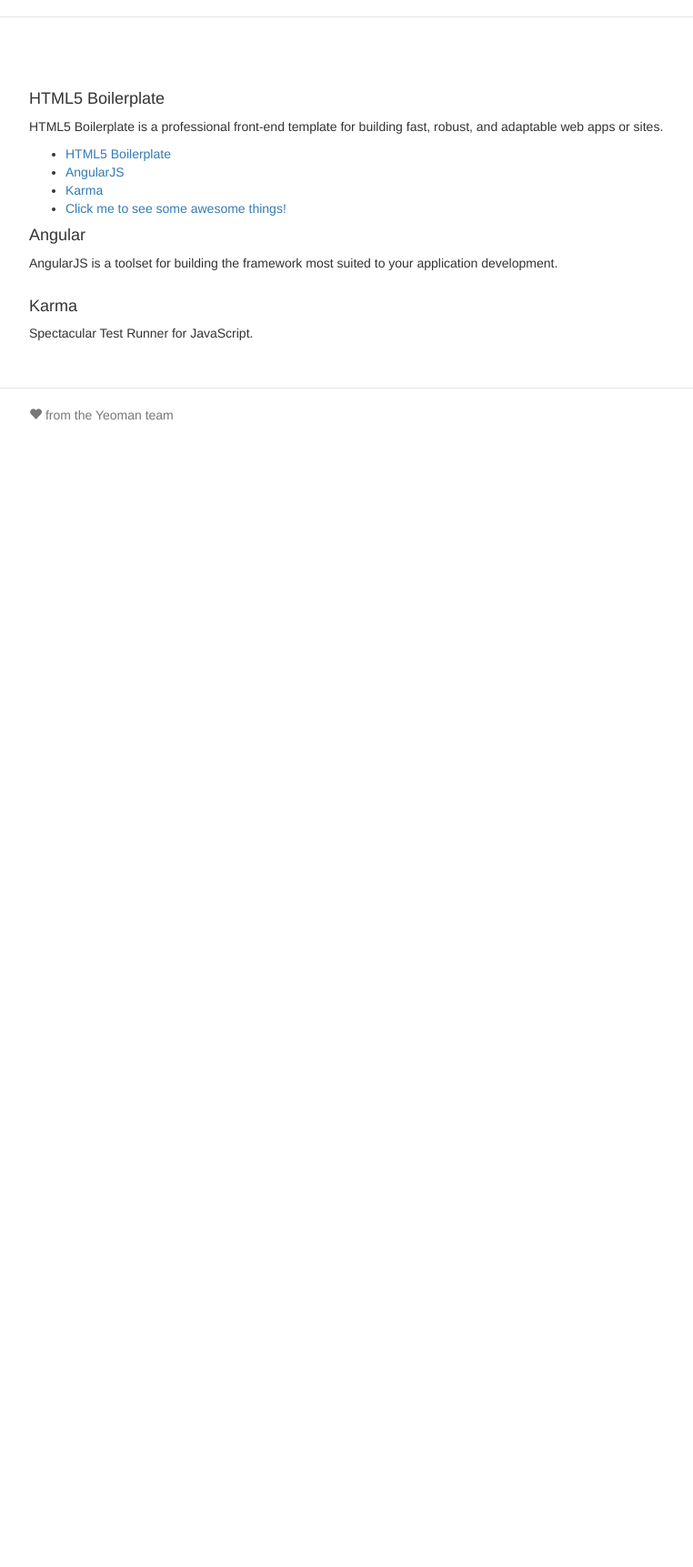
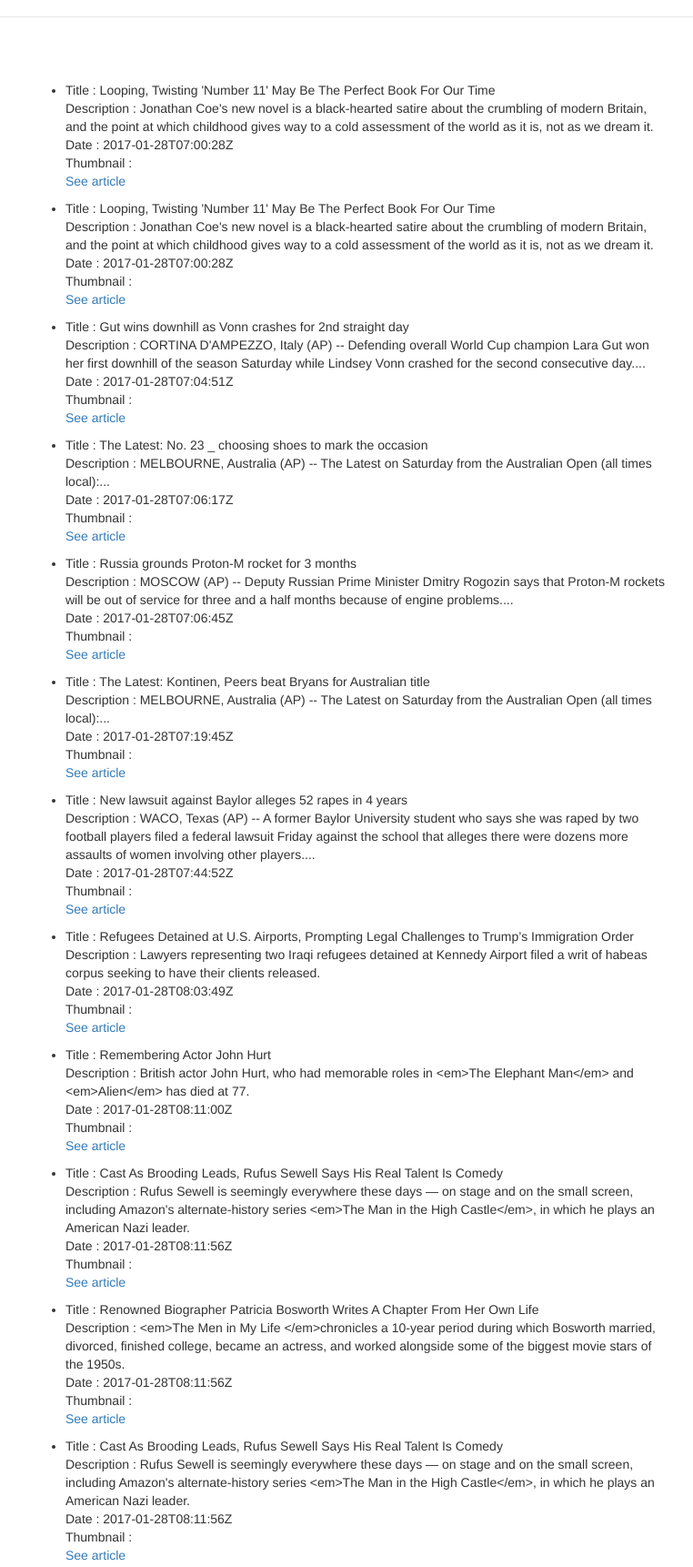
Before and after one commit to RemiTonyHarold/WebApp, a website: page app/index.html in a window 1280 px wide. Shown: the part 54-1776 px from the top of the page at 91% size, without its empty margins (258-1020 px from the left). Before the commit the page ends 800 px from the top, so only its background shows below. Drawn offline with nearby package versions, Linux system fonts and the light colour scheme; some packages are replaced by stand-ins of ours; files that its build step writes are made by us from their sources; no server answers; a script that the page names is missing.

Commit message:
mise en place base

```diff
--- a/app/index.html
+++ b/app/index.html
@@ -33,16 +33,7 @@
               <span class="icon-bar"></span>
             </button>
 
-            <a class="navbar-brand" href="#/">appWeb</a>
-          </div>
-
-          <div class="collapse navbar-collapse" id="js-navbar-collapse">
-
-            <ul class="nav navbar-nav">
-              <li class="active"><a href="#/">Home</a></li>
-              <li><a ng-href="#/about">About</a></li>
-              <li><a ng-href="#/">Contact</a></li>
-            </ul>
+            <a class="navbar-brand" href="#/">RSS Feed Aggregator</a>
           </div>
         </div>
       </div>
@@ -52,11 +43,6 @@
     <div ng-view=""></div>
     </div>
 
-    <div class="footer">
-      <div class="container">
-        <p><span class="glyphicon glyphicon-heart"></span> from the Yeoman team</p>
-      </div>
-    </div>
 
 
     <!-- Google Analytics: change UA-XXXXX-X to be your site's ID -->
--- a/app/scripts/controllers/main.js
+++ b/app/scripts/controllers/main.js
@@ -25,10 +25,259 @@
       console.log("error");
       console.log(response);
     });
-    $scope.awesomeThings = [
-      'HTML5 Boilerplate',
-      'AngularJS',
-      'Karma'
+    $scope.newses = [
+      {
+        "id": "7cb354de-0585-4d03-ba6a-dd6e4dc295e5",
+        "sourceId": "587f381618c343f665d038ed",
+        "categoryId": "587f381618c343f665d038d0",
+        "title": "Looping, Twisting 'Number 11' May Be The Perfect Book For Our Time",
+        "pubDate": "2017-01-28T07:00:28Z",
+        "description": "Jonathan Coe's new novel is a black-hearted satire about the crumbling of modern Britain, and the point at which childhood gives way to a cold assessment of the world as it is, not as we dream it.",
+        "link": "http://www.npr.org/2017/01/28/510816961/looping-twisting-number-11-may-be-the-perfect-book-for-our-time?utm_medium=RSS&utm_campaign=artslife",
+        "guid": "http://www.npr.org/2017/01/28/510816961/looping-twisting-number-11-may-be-the-perfect-book-for-our-time?utm_medium=RSS&utm_campaign=artslife",
+        "creator": "Jason Sheehan",
+        "thumbnail": null
+      },
+      {
+        "id": "ee6c460d-b2cb-42f6-98d6-6a31c0a9a500",
+        "sourceId": "587f381618c343f665d038e9",
+        "categoryId": "587f381618c343f665d038d5",
+        "title": "Looping, Twisting 'Number 11' May Be The Perfect Book For Our Time",
+        "pubDate": "2017-01-28T07:00:28Z",
+        "description": "Jonathan Coe's new novel is a black-hearted satire about the crumbling of modern Britain, and the point at which childhood gives way to a cold assessment of the world as it is, not as we dream it.",
+        "link": "http://www.npr.org/2017/01/28/510816961/looping-twisting-number-11-may-be-the-perfect-book-for-our-time?utm_medium=RSS&utm_campaign=artslife",
+        "guid": "http://www.npr.org/2017/01/28/510816961/looping-twisting-number-11-may-be-the-perfect-book-for-our-time?utm_medium=RSS&utm_campaign=artslife",
+        "creator": "Jason Sheehan",
+        "thumbnail": null
+      },
+      {
+        "id": "4d8b5651-e6ff-4a7c-aba7-9cfb4d8105ff",
+        "sourceId": "587f381618c343f665d038e5",
+        "categoryId": "587f381618c343f665d038d4",
+        "title": "Gut wins downhill as Vonn crashes for 2nd straight day",
+        "pubDate": "2017-01-28T07:04:51Z",
+        "description": "CORTINA D'AMPEZZO, Italy        (AP) -- Defending overall World Cup champion Lara Gut won her first downhill of the season Saturday while Lindsey Vonn crashed for the second consecutive day....",
+        "link": "http://hosted.ap.org/dynamic/stories/S/SKI_WCUP_WOMENS_DOWNHILL?SITE=VABRM&SECTION=HOME&TEMPLATE=DEFAULT",
+        "guid": "http://hosted.ap.org/dynamic/stories/S/SKI_WCUP_WOMENS_DOWNHILL?SITE=VABRM&SECTION=HOME&TEMPLATE=DEFAULT",
+        "creator": "",
+        "thumbnail": null
+      },
+      {
+        "id": "9ba16748-f04a-4817-ab59-f634aab5a0f7",
+        "sourceId": "587f381618c343f665d038e5",
+        "categoryId": "587f381618c343f665d038d4",
+        "title": "The Latest: No. 23 _ choosing shoes to mark the occasion",
+        "pubDate": "2017-01-28T07:06:17Z",
+        "description": "MELBOURNE, Australia        (AP) -- The Latest on Saturday from the Australian Open (all times local):...",
+        "link": "http://hosted.ap.org/dynamic/stories/T/TEN_AUSTRALIAN_OPEN_THE_LATEST_ASOL-?SITE=VABRM&SECTION=HOME&TEMPLATE=DEFAULT",
+        "guid": "http://hosted.ap.org/dynamic/stories/T/TEN_AUSTRALIAN_OPEN_THE_LATEST_ASOL-?SITE=VABRM&SECTION=HOME&TEMPLATE=DEFAULT",
+        "creator": "",
+        "thumbnail": null
+      },
+      {
+        "id": "1f1910f9-3de9-4e09-b1f0-05a6a5ae0eb3",
+        "sourceId": "587f381618c343f665d038d7",
+        "categoryId": "587f381618c343f665d038d2",
+        "title": "Russia grounds Proton-M rocket for 3 months",
+        "pubDate": "2017-01-28T07:06:45Z",
+        "description": "MOSCOW        (AP) -- Deputy Russian Prime Minister Dmitry Rogozin says that Proton-M rockets will be out of service for three and a half months because of engine problems....",
+        "link": "http://hosted.ap.org/dynamic/stories/E/EU_RUSSIA_SPACE?SITE=OHLIM&SECTION=HOME&TEMPLATE=DEFAULT",
+        "guid": "http://hosted.ap.org/dynamic/stories/E/EU_RUSSIA_SPACE?SITE=OHLIM&SECTION=HOME&TEMPLATE=DEFAULT",
+        "creator": "",
+        "thumbnail": null
+      },
+      {
+        "id": "3a519a46-bf18-40a9-83d8-4f771b7328bf",
+        "sourceId": "587f381618c343f665d038e5",
+        "categoryId": "587f381618c343f665d038d4",
+        "title": "The Latest: Kontinen, Peers beat Bryans for Australian title",
+        "pubDate": "2017-01-28T07:19:45Z",
+        "description": "MELBOURNE, Australia        (AP) -- The Latest on Saturday from the Australian Open (all times local):...",
+        "link": "http://hosted.ap.org/dynamic/stories/T/TEN_AUSTRALIAN_OPEN_THE_LATEST?SITE=VABRM&SECTION=HOME&TEMPLATE=DEFAULT",
+        "guid": "http://hosted.ap.org/dynamic/stories/T/TEN_AUSTRALIAN_OPEN_THE_LATEST?SITE=VABRM&SECTION=HOME&TEMPLATE=DEFAULT",
+        "creator": "",
+        "thumbnail": null
+      },
+      {
+        "id": "7dfd2756-4717-4b45-9425-915ddbddaaa4",
+        "sourceId": "587f381618c343f665d038e5",
+        "categoryId": "587f381618c343f665d038d4",
+        "title": "New lawsuit against Baylor alleges 52 rapes in 4 years",
+        "pubDate": "2017-01-28T07:44:52Z",
+        "description": "WACO, Texas        (AP) -- A former Baylor University student who says she was raped by two football players filed a federal lawsuit Friday against the school that alleges there were dozens more assaults of women involving other players....",
+        "link": "http://hosted.ap.org/dynamic/stories/U/US_BAYLOR_SEXUAL_ASSAULT_INVESTIGATION_TXOL-?SITE=VABRM&SECTION=HOME&TEMPLATE=DEFAULT",
+        "guid": "http://hosted.ap.org/dynamic/stories/U/US_BAYLOR_SEXUAL_ASSAULT_INVESTIGATION_TXOL-?SITE=VABRM&SECTION=HOME&TEMPLATE=DEFAULT",
+        "creator": "",
+        "thumbnail": null
+      },
+      {
+        "id": "fbc1628e-bd8e-48c6-bd29-ae2b60ec68a9",
+        "sourceId": "587f381618c343f665d038ee",
+        "categoryId": "587f381618c343f665d038d0",
+        "title": "Refugees Detained at U.S. Airports, Prompting Legal Challenges to Trump’s Immigration Order",
+        "pubDate": "2017-01-28T08:03:49Z",
+        "description": "Lawyers representing two Iraqi refugees detained at Kennedy Airport filed a writ of habeas corpus seeking to have their clients released.",
+        "link": "http://www.nytimes.com/2017/01/28/us/refugees-detained-at-us-airports-prompting-legal-challenges-to-trumps-immigration-order.html?partner=rss&emc=rss",
+        "guid": "http://www.nytimes.com/2017/01/28/us/refugees-detained-at-us-airports-prompting-legal-challenges-to-trumps-immigration-order.html",
+        "creator": "NICHOLAS KULISH and MANNY FERNANDEZ",
+        "thumbnail": null
+      },
+      {
+        "id": "4cf1cef7-5c80-42eb-a64b-1909f2b669d0",
+        "sourceId": "587f381618c343f665d038ec",
+        "categoryId": "587f381618c343f665d038d5",
+        "title": "Remembering Actor John Hurt",
+        "pubDate": "2017-01-28T08:11:00Z",
+        "description": "British actor John Hurt, who had memorable roles in <em>The Elephant Man</em> and <em>Alien</em> has died at 77.",
+        "link": "http://www.npr.org/2017/01/28/512139851/remembering-actor-john-hurt?utm_medium=RSS&utm_campaign=movies",
+        "guid": "http://www.npr.org/2017/01/28/512139851/remembering-actor-john-hurt?utm_medium=RSS&utm_campaign=movies",
+        "creator": "Scott Simon",
+        "thumbnail": null
+      },
+      {
+        "id": "4311b844-a0b2-43c1-9e8a-3a1dd309b28f",
+        "sourceId": "587f381618c343f665d038ed",
+        "categoryId": "587f381618c343f665d038d0",
+        "title": "Cast As Brooding Leads, Rufus Sewell Says His Real Talent Is Comedy",
+        "pubDate": "2017-01-28T08:11:56Z",
+        "description": "Rufus Sewell is seemingly everywhere these days — on stage and on the small screen, including Amazon's alternate-history series <em>The Man in the High Castle</em>, in which he plays an American Nazi leader.",
+        "link": "http://www.npr.org/2017/01/28/511886261/cast-as-brooding-leads-rufus-sewell-says-his-real-talent-is-comedy?utm_medium=RSS&utm_campaign=artslife",
+        "guid": "http://www.npr.org/2017/01/28/511886261/cast-as-brooding-leads-rufus-sewell-says-his-real-talent-is-comedy?utm_medium=RSS&utm_campaign=artslife",
+        "creator": "NPR Staff",
+        "thumbnail": null
+      },
+      {
+        "id": "619334be-9f44-4232-909e-be62c00bdea6",
+        "sourceId": "587f381618c343f665d038ed",
+        "categoryId": "587f381618c343f665d038d0",
+        "title": "Renowned Biographer Patricia Bosworth Writes A Chapter From Her Own Life",
+        "pubDate": "2017-01-28T08:11:56Z",
+        "description": "<em>The Men in My Life </em>chronicles a 10-year period during which Bosworth married, divorced, finished college, became an actress, and worked alongside some of the biggest movie stars of the 1950s.",
+        "link": "http://www.npr.org/2017/01/28/511863277/renowned-biographer-patricia-bosworth-writes-a-chapter-from-her-own-life?utm_medium=RSS&utm_campaign=artslife",
+        "guid": "http://www.npr.org/2017/01/28/511863277/renowned-biographer-patricia-bosworth-writes-a-chapter-from-her-own-life?utm_medium=RSS&utm_campaign=artslife",
+        "creator": "NPR Staff",
+        "thumbnail": null
+      },
+      {
+        "id": "cb6dffe1-d229-490a-b003-90453746dd95",
+        "sourceId": "587f381618c343f665d038e9",
+        "categoryId": "587f381618c343f665d038d5",
+        "title": "Cast As Brooding Leads, Rufus Sewell Says His Real Talent Is Comedy",
+        "pubDate": "2017-01-28T08:11:56Z",
+        "description": "Rufus Sewell is seemingly everywhere these days — on stage and on the small screen, including Amazon's alternate-history series <em>The Man in the High Castle</em>, in which he plays an American Nazi leader.",
+        "link": "http://www.npr.org/2017/01/28/511886261/cast-as-brooding-leads-rufus-sewell-says-his-real-talent-is-comedy?utm_medium=RSS&utm_campaign=artslife",
+        "guid": "http://www.npr.org/2017/01/28/511886261/cast-as-brooding-leads-rufus-sewell-says-his-real-talent-is-comedy?utm_medium=RSS&utm_campaign=artslife",
+        "creator": "NPR Staff",
+        "thumbnail": null
+      },
+      {
+        "id": "bf0fd50c-eb04-49ba-875f-1b94f55f1b6c",
+        "sourceId": "587f381618c343f665d038e9",
+        "categoryId": "587f381618c343f665d038d5",
+        "title": "Renowned Biographer Patricia Bosworth Writes A Chapter From Her Own Life",
+        "pubDate": "2017-01-28T08:11:56Z",
+        "description": "<em>The Men in My Life </em>chronicles a 10-year period during which Bosworth married, divorced, finished college, became an actress, and worked alongside some of the biggest movie stars of the 1950s.",
+        "link": "http://www.npr.org/2017/01/28/511863277/renowned-biographer-patricia-bosworth-writes-a-chapter-from-her-own-life?utm_medium=RSS&utm_campaign=artslife",
+        "guid": "http://www.npr.org/2017/01/28/511863277/renowned-biographer-patricia-bosworth-writes-a-chapter-from-her-own-life?utm_medium=RSS&utm_campaign=artslife",
+        "creator": "NPR Staff",
+        "thumbnail": null
+      },
+      {
+        "id": "5c25cce4-cd0c-474e-821a-6781cc53f9d6",
+        "sourceId": "587f381618c343f665d038ec",
+        "categoryId": "587f381618c343f665d038d5",
+        "title": "Taking 'Death Of A Salesman' To Tehran",
+        "pubDate": "2017-01-28T08:11:56Z",
+        "description": "<em>The Salesman</em> is the latest work by celebrated Iranian filmmaker Asghar Farhadi. Based on Arthur Miller's <em>Death of a Salesman</em>, the film explores the life of a young couple in Tehran.",
+        "link": "http://www.npr.org/2017/01/28/512129975/taking-death-of-a-salesman-to-tehran?utm_medium=RSS&utm_campaign=movies",
+        "guid": "http://www.npr.org/2017/01/28/512129975/taking-death-of-a-salesman-to-tehran?utm_medium=RSS&utm_campaign=movies",
+        "creator": "Howie Movshovitz",
+        "thumbnail": null
+      },
+      {
+        "id": "05a0ba23-0e24-44fc-8e69-3c6c9585872d",
+        "sourceId": "587f381618c343f665d038ec",
+        "categoryId": "587f381618c343f665d038d5",
+        "title": "Oscar Nominees And Diversity",
+        "pubDate": "2017-01-28T08:11:56Z",
+        "description": "NPR's Scott Simon talks to film critic Bobby Rivers about this year's Oscar nominees. Rivers was one of the vocal critics about last year's lack of racial diversity among contenders.",
+        "link": "http://www.npr.org/2017/01/28/512129961/oscar-nominees-and-diversity?utm_medium=RSS&utm_campaign=movies",
+        "guid": "http://www.npr.org/2017/01/28/512129961/oscar-nominees-and-diversity?utm_medium=RSS&utm_campaign=movies",
+        "creator": null,
+        "thumbnail": null
+      },
+      {
+        "id": "b9f7cf99-7fb4-4d60-80e6-2832359eca81",
+        "sourceId": "587f381618c343f665d038ec",
+        "categoryId": "587f381618c343f665d038d5",
+        "title": "Renowned Biographer Patricia Bosworth Writes A Chapter From Her Own Life",
+        "pubDate": "2017-01-28T08:11:56Z",
+        "description": "<em>The Men in My Life </em>chronicles a 10-year period during which Bosworth married, divorced, finished college, became an actress, and worked alongside some of the biggest movie stars of the 1950s.",
+        "link": "http://www.npr.org/2017/01/28/511863277/renowned-biographer-patricia-bosworth-writes-a-chapter-from-her-own-life?utm_medium=RSS&utm_campaign=movies",
+        "guid": "http://www.npr.org/2017/01/28/511863277/renowned-biographer-patricia-bosworth-writes-a-chapter-from-her-own-life?utm_medium=RSS&utm_campaign=movies",
+        "creator": "NPR Staff",
+        "thumbnail": null
+      },
+      {
+        "id": "3c671c29-ee98-40b9-a650-7af9d8894c30",
+        "sourceId": "587f381618c343f665d038d7",
+        "categoryId": "587f381618c343f665d038d2",
+        "title": "Russia grounds Proton-M rocket for 3 1/2 months",
+        "pubDate": "2017-01-28T08:18:30Z",
+        "description": "MOSCOW        (AP) -- Russia&amp;apos;s workhorse Proton-M rockets will be out of service for three and a half months because of engine problems, Deputy Prime Minister Dmitry Rogozin said Saturday during a visit to the factory in the city of Voronezh where the engines are manufactured....",
+        "link": "http://hosted.ap.org/dynamic/stories/E/EU_RUSSIA_SPACE?SITE=OHLIM&SECTION=HOME&TEMPLATE=DEFAULT",
+        "guid": "http://hosted.ap.org/dynamic/stories/E/EU_RUSSIA_SPACE?SITE=OHLIM&SECTION=HOME&TEMPLATE=DEFAULT",
+        "creator": "",
+        "thumbnail": null
+      },
+      {
+        "id": "0a394a06-0035-4794-a75d-b210cb109a3e",
+        "sourceId": "587f381618c343f665d038ed",
+        "categoryId": "587f381618c343f665d038d0",
+        "title": "Mississippi Masala: How A Native Of India Became A Southern Cooking Star",
+        "pubDate": "2017-01-28T08:29:00Z",
+        "description": "Food has always been a big part of Southern identity. These days, one of the region's best chefs is Vish Bhatt, a man born 9,000 miles away. And his Indian-inflected cuisine reflects a changing South.",
+        "link": "http://www.npr.org/sections/thesalt/2017/01/28/511884777/mississippi-masala-how-a-native-of-india-became-a-southern-cooking-star?utm_medium=RSS&utm_campaign=artslife",
+        "guid": "http://www.npr.org/sections/thesalt/2017/01/28/511884777/mississippi-masala-how-a-native-of-india-became-a-southern-cooking-star?utm_medium=RSS&utm_campaign=artslife",
+        "creator": "Maria Godoy",
+        "thumbnail": null
+      },
+      {
+        "id": "0108ac55-511f-4af7-a444-1f3652051c36",
+        "sourceId": "587f381618c343f665d038e9",
+        "categoryId": "587f381618c343f665d038d5",
+        "title": "Mississippi Masala: How A Native Of India Became A Southern Cooking Star",
+        "pubDate": "2017-01-28T08:29:00Z",
+        "description": "Food has always been a big part of Southern identity. These days, one of the region's best chefs is Vish Bhatt, a man born 9,000 miles away. And his Indian-inflected cuisine reflects a changing South.",
+        "link": "http://www.npr.org/sections/thesalt/2017/01/28/511884777/mississippi-masala-how-a-native-of-india-became-a-southern-cooking-star?utm_medium=RSS&utm_campaign=artslife",
+        "guid": "http://www.npr.org/sections/thesalt/2017/01/28/511884777/mississippi-masala-how-a-native-of-india-became-a-southern-cooking-star?utm_medium=RSS&utm_campaign=artslife",
+        "creator": "Maria Godoy",
+        "thumbnail": null
+      },
+      {
+        "id": "ceee278e-913a-479f-95b5-5309910d41e1",
+        "sourceId": "587f381618c343f665d038e5",
+        "categoryId": "587f381618c343f665d038d4",
+        "title": "Venus' run to a Grand Slam final is victory in itself",
+        "pubDate": "2017-01-28T08:40:13Z",
+        "description": "MELBOURNE, Australia        (AP) -- More than seven years after her last Grand Slam title match, Venus Williams would be forgiven for being a little nervous when she stepped inside Rod Laver Arena to face her sister, Serena, for the Australian Open championship....",
+        "link": "http://hosted.ap.org/dynamic/stories/T/TEN_AUSTRALIAN_OPEN_VENUS_RETURN_ASOL-?SITE=VABRM&SECTION=HOME&TEMPLATE=DEFAULT",
+        "guid": "http://hosted.ap.org/dynamic/stories/T/TEN_AUSTRALIAN_OPEN_VENUS_RETURN_ASOL-?SITE=VABRM&SECTION=HOME&TEMPLATE=DEFAULT",
+        "creator": "By JUSTIN BERGMAN",
+        "thumbnail": null
+      },
+      {
+        "id": "55a088ef-d599-4455-9aad-674ae612352a",
+        "sourceId": "587f381618c343f665d038e6",
+        "categoryId": "587f381618c343f665d038d4",
+        "title": "How to watch Arsenal vs. Southampton: Live stream, game time, TV",
+        "pubDate": "2017-01-28T08:55:07Z",
+        "description": "How to watch Arsenal vs. Southampton in the FA Cup. \n",
+        "link": "http://www.si.com/planet-futbol/2017/01/28/arsenal-southampton-watch-online-live-stream-tv-channel",
+        "guid": "13807161",
+        "creator": "SI Wire",
+        "thumbnail": "http://cdn-s3.si.com/s3fs-public/2017/01/27/arsenal-southampton-watch-online-live-stream.jpg"
+      }
     ];
 
     //Load content http://remirobert.com:4242/news?timestamp=150000000000
--- a/app/views/main.html
+++ b/app/views/main.html
@@ -1,28 +1,15 @@
 <div class="row marketing">
-  <h4>HTML5 Boilerplate</h4>
-  <p>
-    HTML5 Boilerplate is a professional front-end template for building fast, robust, and adaptable web apps or sites.
-  </p>
   <ul>
-    <li ng-repeat="thing in awesomeThings">
-      <a>{{thing}}</a>
-    </li>
-    <li class="dropdown">
-      <a class="dropdown-toggle">
-        Click me to see some awesome things!
-      </a>
-      <ul class="dropdown-menu">
-        <li ng-repeat="thing in awesomeThings">
-          <a>{{thing}}</a>
-        </li>
-      </ul>
+    <li ng-repeat="news in newses">
+      <div>
+        <p>
+          Title : {{news.title}}<br>
+          Description : {{news.description}}<br>
+          Date : {{news.pubDate}}<br>
+          Thumbnail : {{news.thumbnail}}<br>
+          <a href="{{news.link}}">See article</a>
+        </p>
+      </div>
     </li>
   </ul>
-  <h4>Angular</h4>
-  <p>
-    AngularJS is a toolset for building the framework most suited to your application development.
-  </p>
-
-  <h4>Karma</h4>
-  <p>Spectacular Test Runner for JavaScript.</p>
 </div>
```
